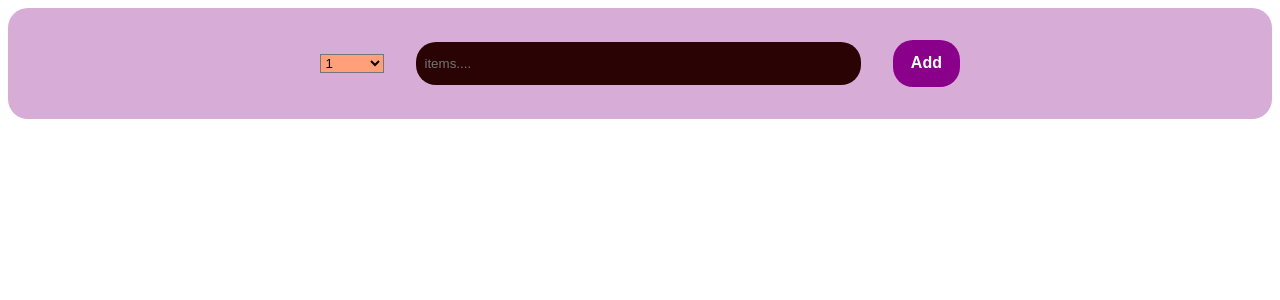
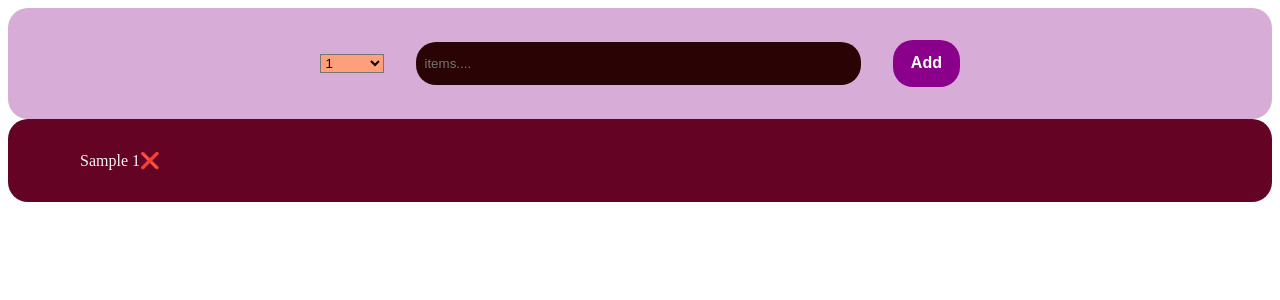
Before and after one commit to sakibhasan-24/react-basic-state, a React (Vite) app: page / in a window 1280 px wide. Both pictures are taken after typing "Sample" into the empty fields and a click on the button "Add". Shown: the top 300 px of the page. Built offline with nearby package versions, Linux system fonts and the light colour scheme.

Commit message:
list items add

```diff
--- a/src/App.css
+++ b/src/App.css
@@ -40,6 +40,10 @@
 .read-the-docs {
   color: #888;
 } */
+
+body li {
+  list-style-type: none;
+}
 .modal {
   width: 500px;
   height: 300px;
@@ -90,3 +94,16 @@
 .form button:active {
   transform: scale(0.8);
 }
+
+.list-items {
+  background-color: rgb(100, 3, 35);
+  padding: 1rem 2rem;
+  border-radius: 20px;
+  color: whitesmoke;
+}
+.lists {
+  cursor: pointer;
+  display: flex;
+  align-items: center;
+  gap: 1.2rem;
+}
--- a/src/App.jsx
+++ b/src/App.jsx
@@ -2,11 +2,16 @@ import { useState } from "react";
 import "./App.css";
 
 function App() {
+  const [items, setItems] = useState([]);
+  function handleAddItems(item) {
+    setItems((items) => [...items, item]);
+  }
   return (
     <>
       {/* <Add />
       <Modal /> */}
-      <Form />
+      <Form handleAddItems={handleAddItems} />
+      <ListItems items={items} />
     </>
   );
 }
@@ -14,8 +19,24 @@ function App() {
 export default App;
 // open modal
 // close modal
-
-function Form() {
+function ListItems({ items }) {
+  console.log(items);
+  return (
+    <main>
+      <div className="list-items">
+        <ul className="lists">
+          {items.map((item) => (
+            <li key={item.id}>
+              {item.inputValue} {item.quantity}
+              <span>&#10060;</span>
+            </li>
+          ))}
+        </ul>
+      </div>
+    </main>
+  );
+}
+function Form({ handleAddItems }) {
   const options = Array.from(
     [1, 2, 3, 4, 5, 6, 7, 8, 9, 10, 11, 12].map((x) => (
       <option key={x} value={x}>
@@ -26,6 +47,10 @@ function Form() {
 
   const [inputValue, setInputValue] = useState("");
   const [quantity, setQuantity] = useState(1);
+  // const [items, setItems] = useState([]);
+  // function handleAddItems(item) {
+  //   setItems((items) => [...items, item]);
+  // }
   const handleFormSubmit = (event) => {
     event.preventDefault();
     if (!inputValue) return;
@@ -35,6 +60,7 @@ function Form() {
       isExpensive: false,
       id: Date.now(),
     };
+    handleAddItems(newItems);
     setInputValue("");
     setQuantity(1);
     // console.log(newItems);
```
